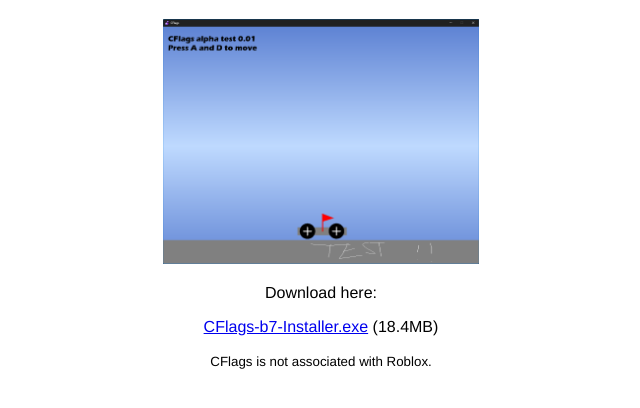
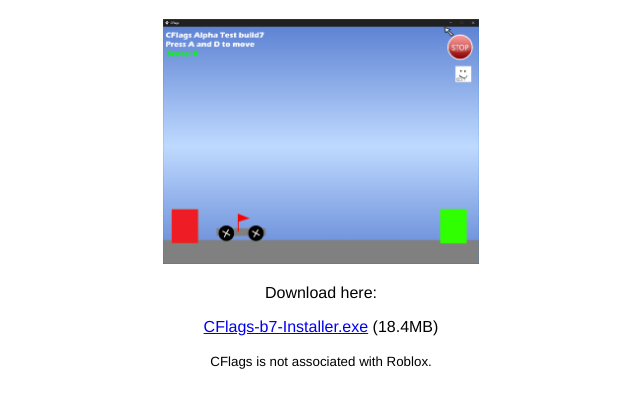
Before and after one commit to shufflle/cflags, a plain HTML site: page index.html in a window 1280 px wide. Shown: the part 208-616 px from the top of the page, without its empty margins (319-959 px from the left). Drawn offline with Linux system fonts and the light colour scheme.

Commit message:
Update index.html

```diff
--- a/index.html
+++ b/index.html
@@ -9,7 +9,7 @@
   <body>
     <img src=/cflags/assets/logo.png>
     <h1>Welcome to CFlags</h1>
-    <img src="/cflags/assets/game.png" width="25%" height="25%"/>
+    <img src="/cflags/assets/cflags.png" width="25%" height="25%"/>
     <p>Download here:</p>
     <p><a href="/cflags/assets/CFlags-b7-Installer.exe">CFlags-b7-Installer.exe</a> (18.4MB)</p>
     <small>CFlags is not associated with Roblox.</small>
```
